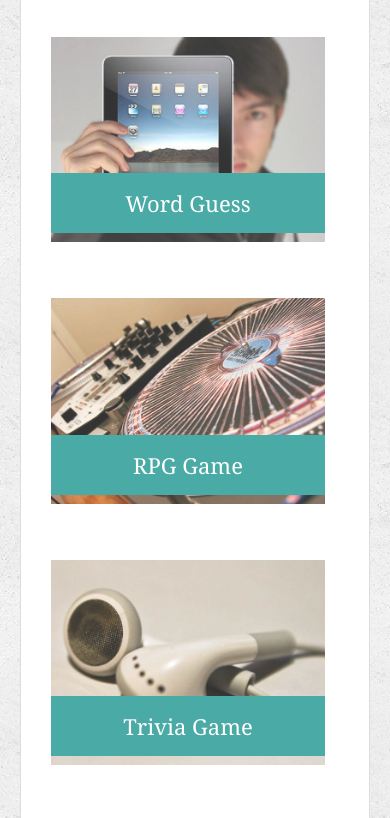
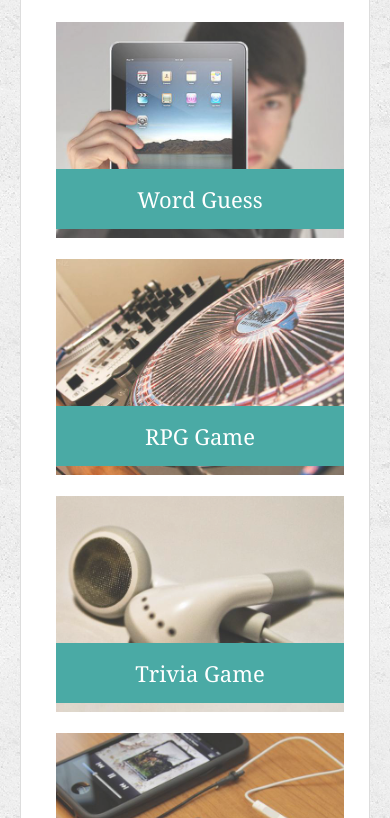
Before and after one commit to camiliamzali/responsive-portfolio-assignment, a plain HTML site: page portfolio.html in a window 390 px wide. Shown: the part 321-1139 px from the top of the page. Drawn offline with Linux system fonts and the light colour scheme.

Commit message:
added css breakpoints for portfolio page

```diff
--- a/assets/css/style.css
+++ b/assets/css/style.css
@@ -143,12 +143,8 @@ h2 {
   position: relative;
   float: left;
   width: 274px;
-  margin: 20px 0 25px;
+  margin: 20px 10px 25px;
   overflow: auto;
-}
-
-.work:nth-child(even) {
-  margin-right: 40px;
 }
 
 .work img {
@@ -219,6 +215,54 @@ input[type=submit] {
   border: 0 none;
 }
 
+
+@media screen and (max-width: 980px) {
+  .main-section {
+    max-width: 650px;
+  }
+
+  .work {
+    margin: 5px;
+  }
+}
+
+
+@media screen and (max-width: 768px) {
+  #masthead {
+    width: 100%;
+    position: static;
+  }
+
+  nav {
+    padding-right: 20px;
+  }
+
+  #main-container {
+    padding-right: 20px;
+    padding-left: 20px;
+    padding-top: 50px;
+  }
+
+  .main-section {
+    margin-bottom: 300px;
+
+  }
+
+  .auth-image {
+    float: left;
+    width: 50%;
+  }
+
+  .work {
+    width: 47%;
+  }
+
+  .work:nth-child(even) {
+    margin-right: 10px;
+  }
+
+}
+
 @media screen and (max-width: 640px) {
   #masthead {
     position: static;
@@ -240,32 +284,17 @@ input[type=submit] {
 
   nav a {
     padding: 15px;
+    border: none;
   }
 
   .auth-image {
     float: none;
     width: 100%;
   }
-}
 
-@media screen and (max-width: 768px) {
-  #masthead {
+
+  /* Cards take up 100% of available space in its row */
+  .work {
     width: 100%;
   }
-
-  nav {
-    padding-right: 20px;
-  }
-
-  #main-container {
-    padding-right: 20px;
-    padding-left: 20px;
-  }
-
-  .auth-image {
-    float: left;
-    width: 50%;
-  }
 }
-
-@media screen and (max-width: 980px) {}
```
